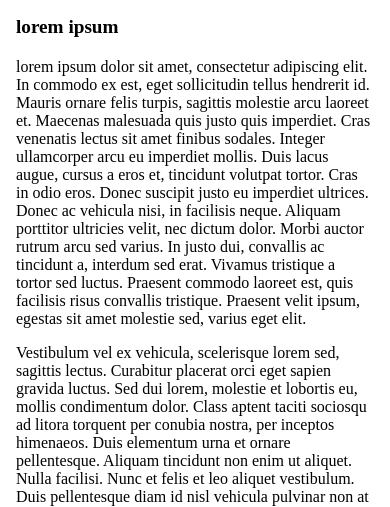
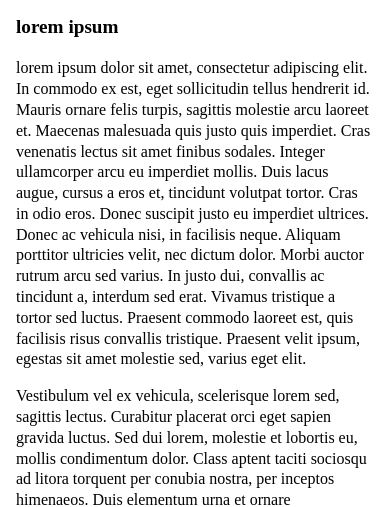
Before and after one commit to CaioAbra/responsiveness_system, a plain HTML site: page index.html in a window 390 px wide. Shown: the part 310-817 px from the top of the page. Drawn offline with Linux system fonts and the light colour scheme.

```diff
--- a/scss/layouts/_responsiveness.scss
+++ b/scss/layouts/_responsiveness.scss
@@ -94,3 +94,7 @@
         margin-bottom: $marginTitle;
     }
 }
+
+p {
+    line-height: 1.3;
+}
```
Also changed, not shown: css/style.css.
